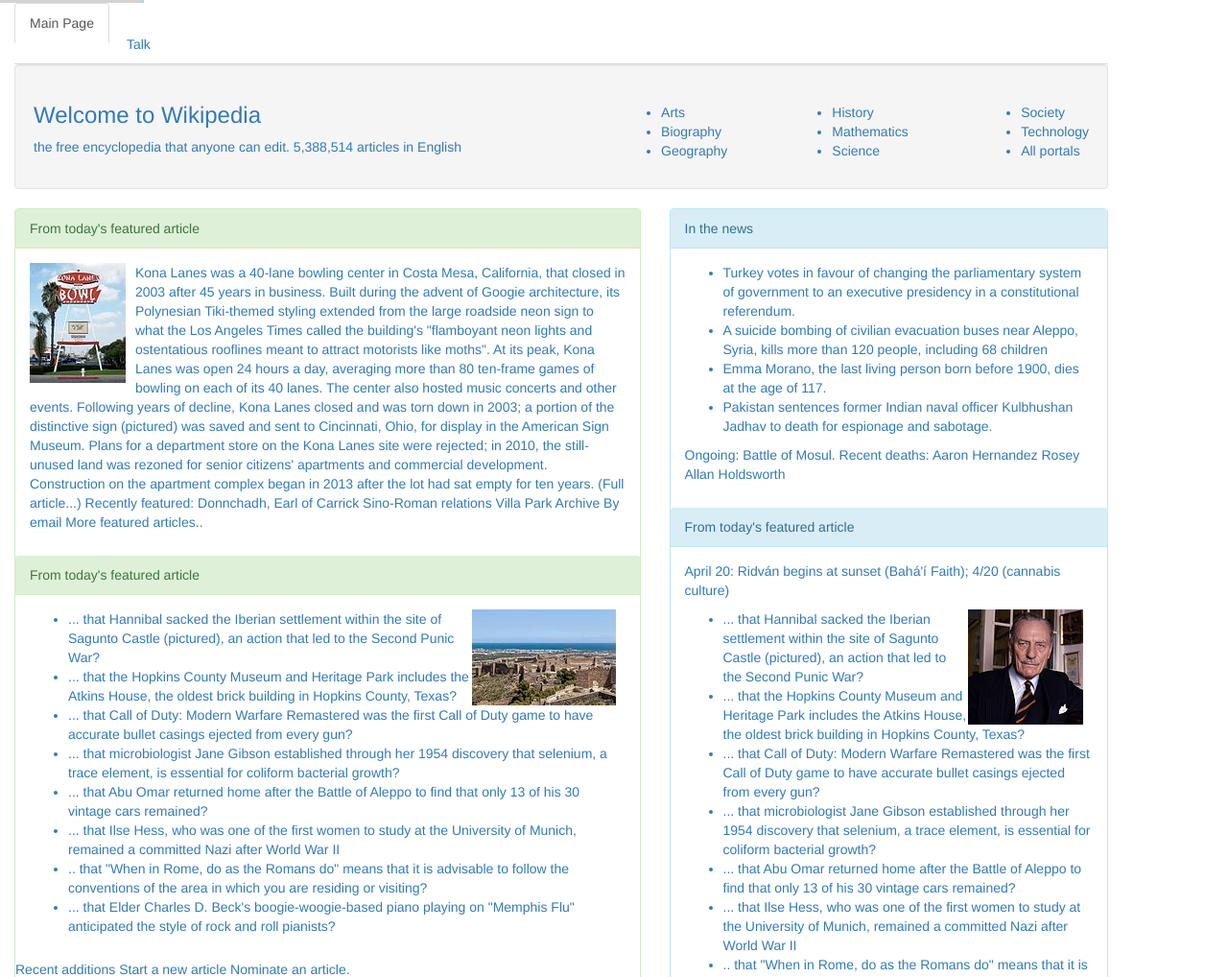
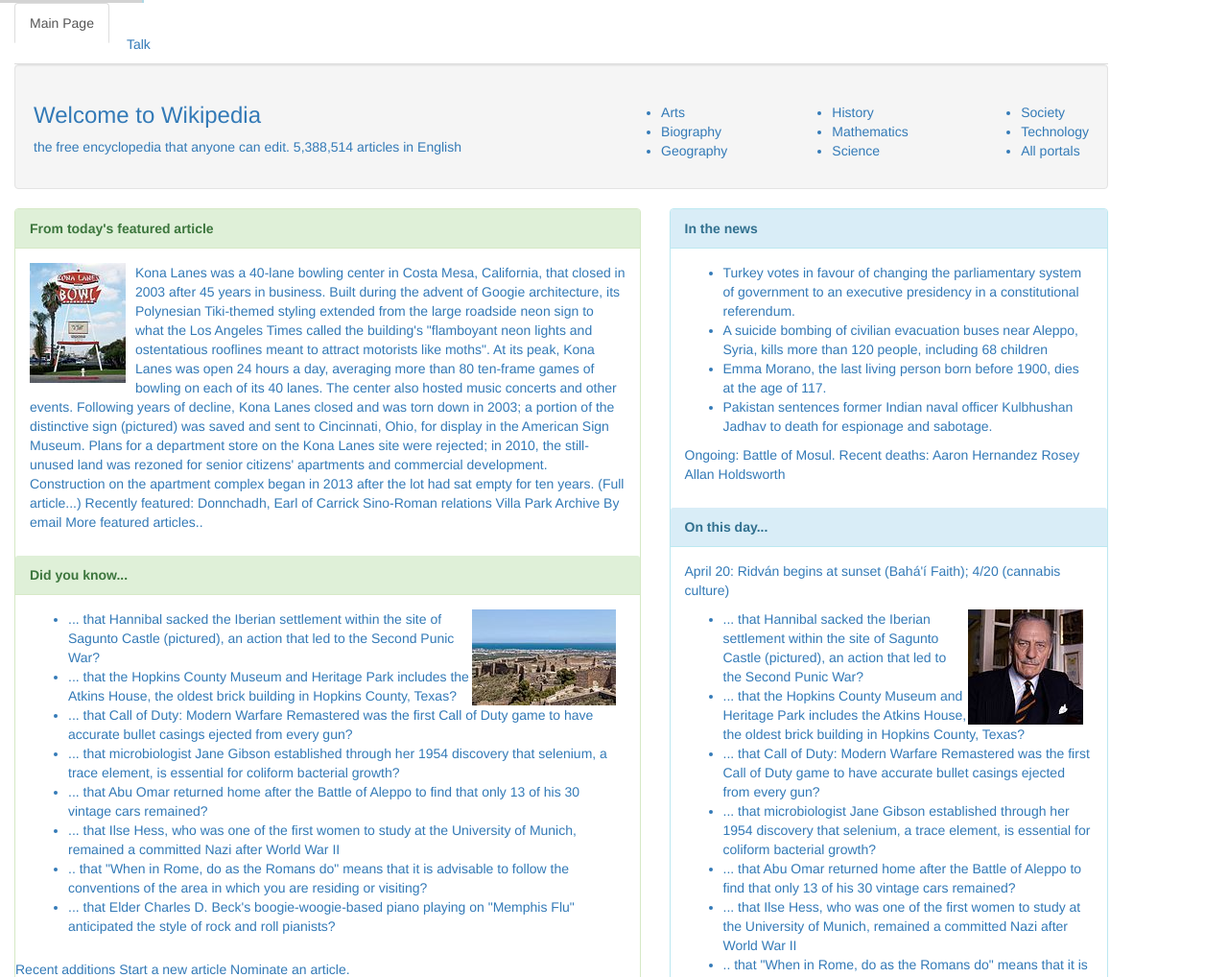
Before and after one commit to irishdowd10/wikipedia, a plain HTML site: page index.html in a window 1280 px wide. Shown: the part 1652-2670 px from the top of the page at 96% size. Drawn offline with Linux system fonts and the light colour scheme.

Commit message:
final commit

```diff
--- a/index.html
+++ b/index.html
@@ -151,7 +151,7 @@
         <div class="col-md-7">
           <div class="panel panel-success">
               <div class="panel-heading"
-                <h2 class="panel-title">From today's featured article</h2>
+                <h2 class="panel-title"><strong>From today's featured article</strong></h2>
               </div>
               <div class="panel-body">
                 <img src="img/kona.jpeg" alt="kona">
@@ -161,7 +161,7 @@
               </div>
 
               <div class="panel-heading"
-                <h2 class="panel-title">From today's featured article</h2>
+                <h2 class="panel-title"><strong>Did you know...</strong></h2>
               </div>
               <div class="panel-body">
                 <ul>
@@ -181,7 +181,7 @@
         <div class="col-md-5">
           <div class="panel panel-info">
             <div class="panel-heading"
-              <h2 class="panel-title">In the news</h2>
+              <h2 class="panel-title"><strong>In the news</strong></h2>
             </div>
             <div class="panel-body">
               <ul>
@@ -193,7 +193,7 @@
               <p>Ongoing: Battle of Mosul. Recent deaths: Aaron Hernandez Rosey Allan Holdsworth</p>
             </div>
             <div class="panel-heading"
-              <h2 class="panel-title">From today's featured article</h2>
+              <h2 class="panel-title"><strong>On this day...</strong></h2>
             </div>
             <div class="panel-body">
               <p>
```
